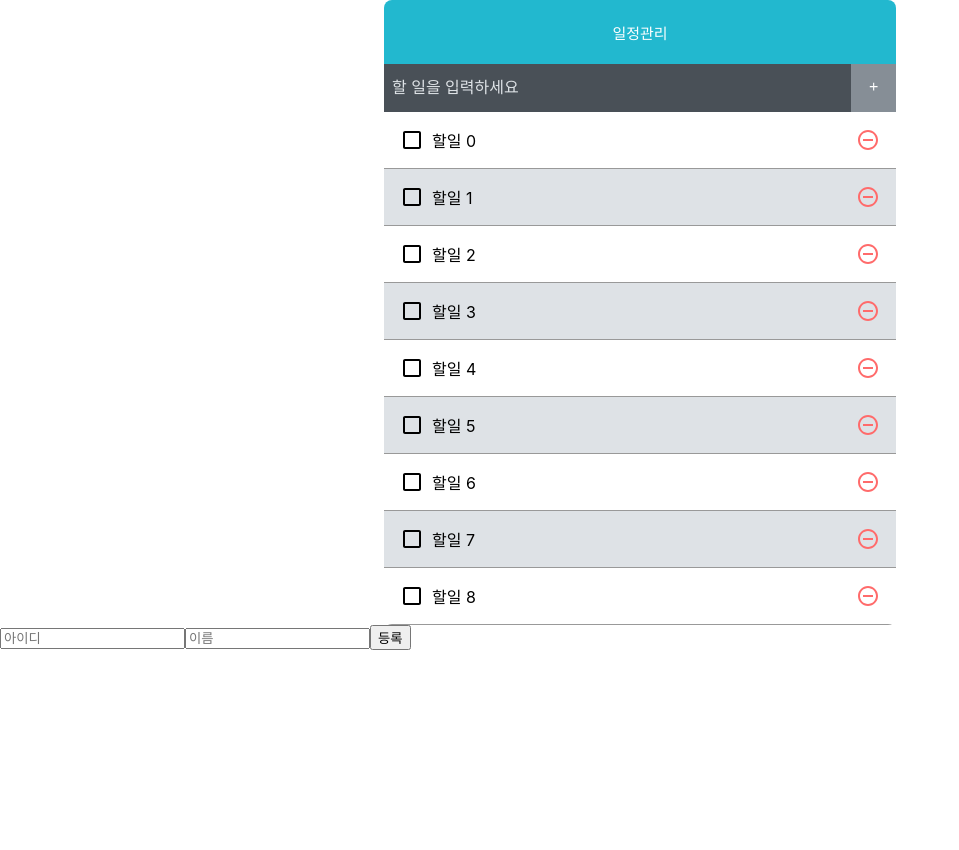
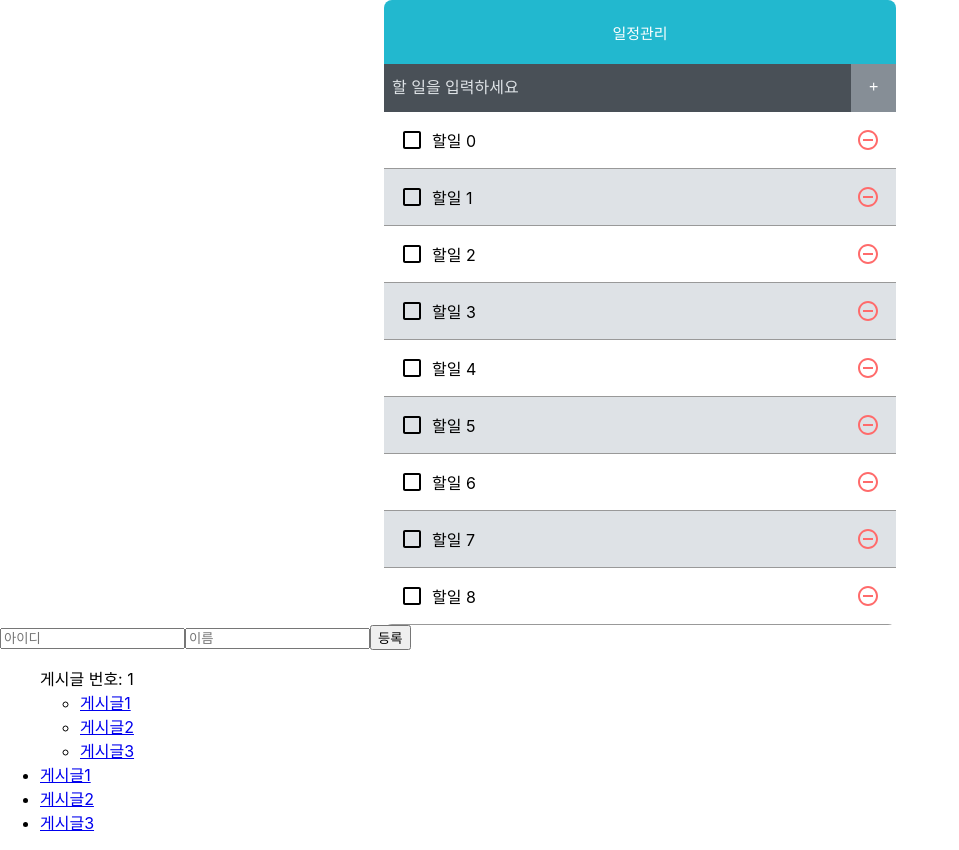
Before and after one commit to happy-sonday/how-to-react-easy, a React (Create React App) app: page /articles/1 in a window 1280 px wide. Shown: the whole page, without its empty margins (0-959 px from the left). Before the commit the page ends 800 px from the top, so only its background shows below. Built offline with nearby package versions, Linux system fonts and the light colour scheme.

Commit message:
nested route

```diff
--- a/src/App.tsx
+++ b/src/App.tsx
@@ -19,6 +19,8 @@ import { Route, Routes } from 'react-router-dom';
 import About from './components/spa-router/About';
 import SPAHome from './components/spa-router/SPAHome';
 import Profile from './components/spa-router/Profile';
+import Articles from './components/spa-router/Articles';
+import ArticleDetail from './components/spa-router/ArticleDetail';
 
 const createBulkItems = () => {
   const array = [];
@@ -128,6 +130,12 @@ const App = () => {
       <Routes>
         <Route path='/home' element={<SPAHome />} />
         <Route path='/about' element={<About />} />
+        {/* <Route path='/articles' element={<Articles />} />
+        <Route path='/articles/:id' element={<ArticleDetail />} /> */}
+        {/* 트리구조를 가진 라우터의 경우 Outlet태그 필수!! */}
+        <Route path='/articles' element={<Articles />}>
+          <Route path=':id' element={<ArticleDetail />} />
+        </Route>
         {/* NOTE: 해당컴포넌트 useParams로 parameter의 value값에 접근할 수 있다. */}
         <Route path='/profile/:username' element={<Profile />} />
       </Routes>
--- /dev/null
+++ b/src/components/spa-router/ArticleDetail.tsx
@@ -0,0 +1,16 @@
+import React from 'react';
+import { useParams } from 'react-router-dom';
+import Articles from './Articles';
+
+const ArticleDetail = () => {
+  // NOTE: Profile 예제와 동일
+  const { id } = useParams();
+  return (
+    <div>
+      게시글 번호: {id}
+      <Articles />
+    </div>
+  );
+};
+
+export default ArticleDetail;
--- /dev/null
+++ b/src/components/spa-router/Articles.tsx
@@ -0,0 +1,22 @@
+import React from 'react';
+import { Link, Outlet } from 'react-router-dom';
+
+const Articles = () => {
+  return (
+    <ul>
+      {/* NOTE: Route children으로 들어가는 JSX의 엘리먼트들을 보여주는 역할 */}
+      <Outlet />
+      <li>
+        <Link to='/articles/1'>게시글1</Link>
+      </li>
+      <li>
+        <Link to='/articles/2'>게시글2</Link>
+      </li>
+      <li>
+        <Link to='/articles/3'>게시글3</Link>
+      </li>
+    </ul>
+  );
+};
+
+export default Articles;
--- a/src/components/spa-router/SPAHome.tsx
+++ b/src/components/spa-router/SPAHome.tsx
@@ -7,6 +7,8 @@ const SPAHome = () => {
       <h1>홈</h1>
       <p>가장 먼저 보여지는 페이지</p>
       <Link to='/about'>소개</Link>
+      <br />
+      <Link to='/articles'>게시글 목록</Link>
     </div>
   );
 };
```
